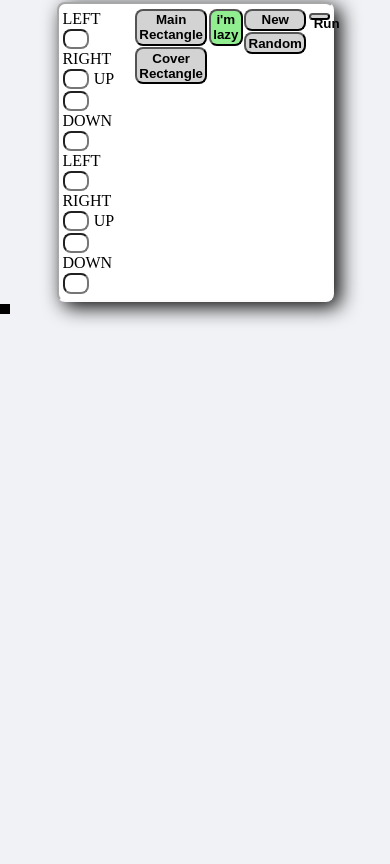
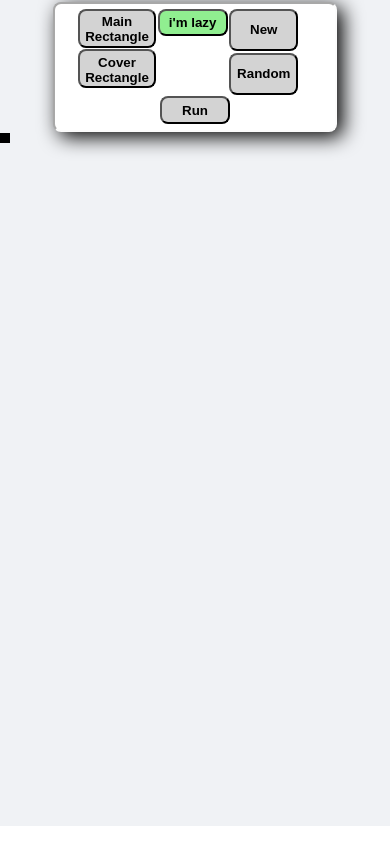
Before and after one commit to omeros/square-game, a Vue app: page / in a window 390 px wide. Shown: the top 864 px of the page. Built offline with nearby package versions, Linux system fonts and the light colour scheme.

Commit message:
"Refactored BoundApp.vue: removed input fields from header, added modal windows for main and cover bounds, rearranged buttons and styles"

```diff
--- /dev/null
+++ b/src/cmps/MyModal.vue
@@ -0,0 +1,64 @@
+<template>
+  <div class="modal-overlay" @click.self="close">
+    <div class="modal-content">
+      <div class="modal-container">
+        <button class="modal-close" @click="close">&times;</button>
+        <slot></slot>
+      </div>
+    </div>
+  </div>
+</template>
+
+<script>
+export default {
+  name: 'MyModal',
+  methods: {
+    close() {
+      this.$emit('close');
+    },
+  },
+};
+</script>
+
+<style scoped>
+.modal-overlay {
+  position: fixed;
+  top: 0;
+  left: 0;
+  width: 100%;
+  height: 100%;
+  background-color: rgba(0, 0, 0, 0.5);
+  display: flex;
+  justify-content: center;
+
+  z-index: 3;
+}
+
+.modal-content {
+
+  background-color: #fff;
+  padding: 1.5rem;
+  border-radius: 8px;
+  position: relative;
+  top: 15vh;
+  max-width: 500px;
+  width: 100%;
+  height: 20vh;
+  display: flex;
+  justify-content: center;
+}
+
+.modal-close {
+  position: absolute;
+  top: 0.5rem;
+  right: 1rem;
+  background: none;
+  border: none;
+  font-size: 2rem;
+  cursor: pointer;
+}
+.modal-container{
+  display: flex;
+ flex-direction: column;
+}
+</style>
--- a/src/views/bound-app.vue
+++ b/src/views/bound-app.vue
@@ -2,35 +2,19 @@
 <div class="body">
   <div class="header-container">
     <div class="header" >
-      <div class="input-container" style="padding: 1.5vw 1vw;">
-        <div style="display: flex; ">
-          <div>
-            LEFT <input class="bound-input" type="number" v-model="mainBoundX1">
-            RIGHT <input class="bound-input" type="number" v-model="mainBoundX2">
-            UP <input class="bound-input" type="number" v-model="mainBoundY1">
-            DOWN <input class="bound-input" type="number" v-model="mainBoundY2">
+      <div class="btn-container">
+        <div class="btn-container-inner">
+          <div class="add-rec-btn" style="">
+            <button id="big-add"  class="config-add-btn"  style="cursor: pointer; margin-left: 0vw;"  @click="openMainBoundModal()">Main Rectangle</button>
+            <button id="small-add" class="config-add-btn"  style="cursor: pointer; margin-left: 0vw;"   @click="openCoverBoundModal()"> Cover Rectangle</button>
           </div>
-        </div>
-        <div  style="display: flex;">
-          <div >
-            LEFT <input class="bound-input" type="number" v-model="coverBoundX1">
-            RIGHT <input class="bound-input" type="number" v-model="coverBoundX2">
-            UP <input class="bound-input" type="number" v-model="coverBoundY1">
-            DOWN <input class="bound-input" type="number" v-model="coverBoundY2">
+          <div class="defalutMainbound">
+            <button class="config-btn" :class="{'lazy-btn-activ': isLazy }" @click="defalutMainbound()">i'm lazy</button>
           </div>
-        </div>
-      </div>
-      <div class="btn-container">
-        <div class="add-rec-btn" style="">
-          <button id="big-add"  class="config-btn"  style="cursor: pointer; margin-left: 0vw;"  @click="onAddMainBound()">Main Rectangle</button>
-          <button id="small-add" class="config-btn"  style="cursor: pointer; margin-left: 0vw;"   @click="onAddCoverBound()"> Cover Rectangle</button>
-        </div>
-        <div class="defalutMainbound">
-          <button class="config-btn" :class="{'lazy-btn-activ': isLazy }" @click="defalutMainbound()">i'm lazy</button>
-        </div>
-        <div class="config-btn-container">
-          <button class="config-btn"  :class="{'finish-btn-activ': isFinished }" @click="onClearBounds()">New</button>
-          <button class="config-btn"  :class="{'random-btn-activ': isRandom }" @click="onRandomBounds()">Random</button>
+          <div class="config-btn-container">
+            <button class="new-btn"  :class="{'finish-btn-activ': isFinished }" @click="onClearBounds()">New</button>
+            <button class="random-btn"  :class="{'random-btn-activ': isRandom }" @click="onRandomBounds()">Random</button>
+          </div>
         </div>
         <div class="run-btn-container">
           <button class="run-btn"   :class="{ 'run-btn-active': isCalculate, 'run-btn-debaunce': isDebounce }"   @click="run()" :disabled="isCalculate">{{ isCalculate ? 'Calculating' : isFinished ? 'Finished' : 'Run' }} </button>
@@ -41,6 +25,40 @@
   <div style="height: 82vh;">
     <BoundList :bounds="bounds" :mainBound="mainBound" :answerBound="answerBound"  />
   </div>
+  <Modal v-if="isShowMainBoundModal" @close="isShowMainBoundModal = false">
+    <div class="modal-inner-container">
+      <h2>Main Bound size</h2>
+      <div>
+        <div>
+          Top <input class="bound-input" type="number" v-model="mainBoundY1">
+          Bottom <input class="bound-input" type="number" v-model="mainBoundY2">
+        </div>
+        <div>
+          Left <input class="bound-input" type="number" v-model="mainBoundX1">
+          Right <input class="bound-input" type="number" v-model="mainBoundX2">
+        </div>
+      </div>
+      <button class="modal-btn" @click="onAddMainBound()">Add</button>
+      <button class="modal-btn" @click="isShowMainBoundModal = false">Close Modal</button>
+    </div>
+  </Modal>
+  <MyModal v-if="isShowMCoverBoundModal" @close="isShowMCoverBoundModal = false">
+    <div class="modal-inner-container">
+      <h2>Cover Bound size</h2>
+      <div>
+        <div>
+          Top <input class="bound-input" type="number" v-model="coverBoundY1">
+          Bottom <input class="bound-input" type="number" v-model="coverBoundY2">
+        </div>
+        <div>
+          Left <input class="bound-input" type="number" v-model="coverBoundX1">
+          Right <input class="bound-input" type="number" v-model="coverBoundX2">
+        </div>
+      </div>
+      <button class="modal-btn" @click="onAddCoverBound()">Add</button>
+      <button class="modal-btn" @click="isShowMCoverBoundModal = false">Close Modal</button>
+    </div>
+  </MyModal>
 </div>
 </template>
 
@@ -52,6 +70,7 @@ import {boundService} from '../services/api.service'
 import BoundList  from '../cmps/bound-list.vue'
 import {boundStore} from '../store/bound.store'
 import{reactive,ref,onUnmounted } from 'vue'
+import MyModal from '../cmps/MyModal.vue';
 
     onUnmounted(() => {
       if (debounceTimer) {
@@ -69,6 +88,8 @@ import{reactive,ref,onUnmounted } from 'vue'
     const isLazy = ref(true) // Make isFinished reactive
     const isRandom = ref(false) // Make isFinished reactive
     const isDebounce = ref(false);
+    const isShowMainBoundModal = ref(false);
+    const isShowMCoverBoundModal = ref(false);
     let debounceTimer = null;
 
     // const bounds = storeBound.getBounds
@@ -88,7 +109,15 @@ import{reactive,ref,onUnmounted } from 'vue'
     let coverBoundY1 //ref()
     let coverBoundY2 //ref()
 
+    function openMainBoundModal(){
+      isShowMainBoundModal.value = true
+    }
+    function openCoverBoundModal(){
+      isShowMCoverBoundModal.value = true
+    }
+
     function onAddMainBound(){
+     // isShowMainBoundModal.value = true
       console.log('mainBoundX1:',mainBoundX1);
       console.log('mainBoundX2:',mainBoundX2);
       console.log('mainBoundY1:',mainBoundY1);
@@ -198,12 +227,14 @@ import{reactive,ref,onUnmounted } from 'vue'
     // console.log('run bounds:',bounds.value, 'mainBound:',mainBound.value );
   }
   function defalutMainbound(){
+    const screenWidth = window.innerWidth - (window.innerWidth/50) ; // Get screen width
+    const screenHeight = window.innerHeight - (window.innerHeight/5); // Get screen height
     isLazy.value = false
     isRandom.value = true
     const mainBound = {
         left: 0,
-        right: 1850,
-        up: 700,
+        right: screenWidth,
+        up: screenHeight,
         down: 0
       }
       storeBound.addMainBound(mainBound)
@@ -231,16 +262,18 @@ body{
 }
 .header{
   display: flex;
+  justify-content: center;
   border: 2px inset  #fcfcfc;
   background-color: #ffffff;
   box-shadow: 6px 5px 20px 0px;
   border-radius: 8px;
   margin: 0.5vw  0.5vw;
-  width: 70vw;
+  width: 30vw;
+  padding: 1vw;
 
 }
 .bound-input{
-  width: 5vw;
+  width: 4vw;
   padding: 0.2vw 0.3vw;
   border-radius: 8px;
   margin: 0.2vw;
@@ -258,18 +291,26 @@ body{
 }
 .btn-container{
   display: flex;
+  width: 30vw;
 }
+.btn-container-inner{
+  display: flex;
+}
+
 .config-btn-container{
   display: flex;
   flex-direction: column;
   padding: 0vw;
-  padding-top: 1vw;
+  padding-top: 0vw;
 }
-.run-btn-container{
-  display: flex;
-  flex-direction: column;
-  padding: 0.3vw;
-  padding-top: 2vw;
+
+.config-add-btn{
+    cursor: pointer;
+    margin: 0.2vw;
+    background-color: v-bind('configBtn');
+    padding: 0.5vw 0.7vw;
+    transition: background-color 1s;
+
 }
 .config-btn{
     cursor: pointer;
@@ -277,13 +318,25 @@ body{
     background-color: v-bind('configBtn');
     padding: 0.4vw 0.6vw;
     transition: background-color 1s;
-
+}
+.new-btn{
+  cursor: pointer;
+    margin: 0.2vw;
+    background-color: v-bind('configBtn');
+    padding: 0.4vw 0.6vw;
+    transition: background-color 1s;
 }
 /* .run-btn:hover{
   width: 4vw;
   height: 2.5vw;
 } */
 
+.run-btn-container{
+  display: flex;
+  justify-content: center;
+  padding: 0.3vw;
+  padding-top: 0vw;
+}
 .run-btn-debaunce{
   background-color: lightgreen;
 }
@@ -294,7 +347,8 @@ body{
     padding: 0.4vw 0.7vw;
     width: 5.3vw;
     height: 2vw;
-
+    min-width: fit-content;
+    min-height: fit-content;
     transition: width 2s, height 2s, background-color 1s, font-size 1s;
 }
 .run-btn-active {
@@ -307,12 +361,12 @@ body{
 } */
 .defalutMainbound{
   /* padding: 0.5vw;  */
-  padding-top: 1vw;
+  padding-top: 0vw;
 }
 .add-rec-btn{
   /* padding: 0.2vw; */
   margin-left: 0;
-  padding-top: 1vw;
+  padding-top: 0vw;
   display: flex;
   flex-direction: column;
 }
@@ -322,6 +376,13 @@ body{
 .lazy-btn-activ{
   background-color: lightgreen;
 }
+.random-btn{
+  cursor: pointer;
+  margin: 0.2vw;
+  background-color: v-bind('configBtn');
+  padding: 0.4vw 0.6vw;
+  transition: background-color 1s;
+}
 .random-btn-activ{
   background-color: lightgreen;
 }
@@ -329,5 +390,49 @@ button{
   border-radius: 8px;
   font-weight: 700;
   color: black;
+  cursor: pointer;
+}
+
+.modal-btn{
+  width: 7vw;
+  padding: 0.4vw 0.7vw;
+}
+.modal-inner-container{
+  /* display: flex;
+  flex-direction: column;
+  padding: 0vw; */
+}
+@media screen and (max-width: 600px) {
+  .header{
+    width: 70vw;
+  }
+    .btn-container{
+      flex-direction: column;
+      width: 60vw;
+    }
+    .run-btn{
+      width: 18vw;
+      height: 7vw;
+    }
+    .run-btn-active {
+    width: 23vw;
+    height: 10vw;
+    font-size: large;
+  }
+  .config-btn{
+    width: 18vw;
+    height:7vw ;
+  }
+  .config-add-btn{
+    width: 20vw;
+    height: 10vw ;
+    padding: 1vw 1vw;
+  }
+  .random-btn{
+    padding: 3vw 1.5vw;
+  }
+  .new-btn{
+    padding: 3vw;
+  }
 }
 </style>
```
